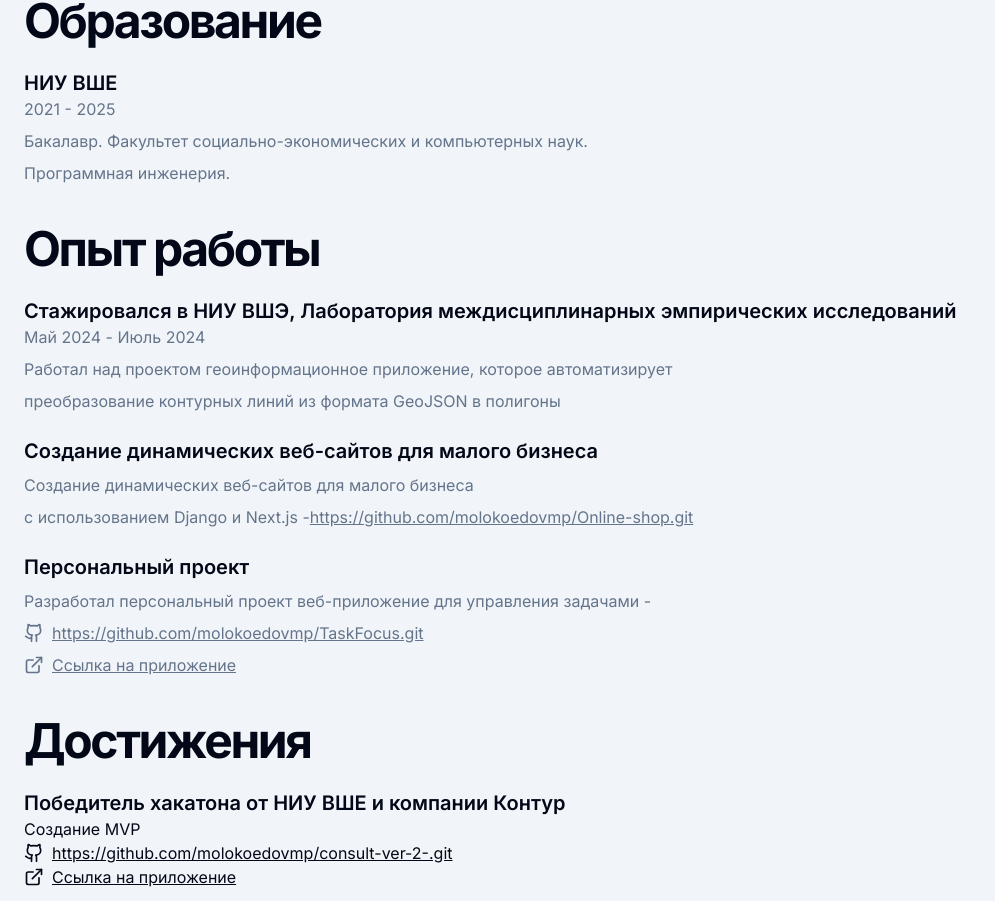
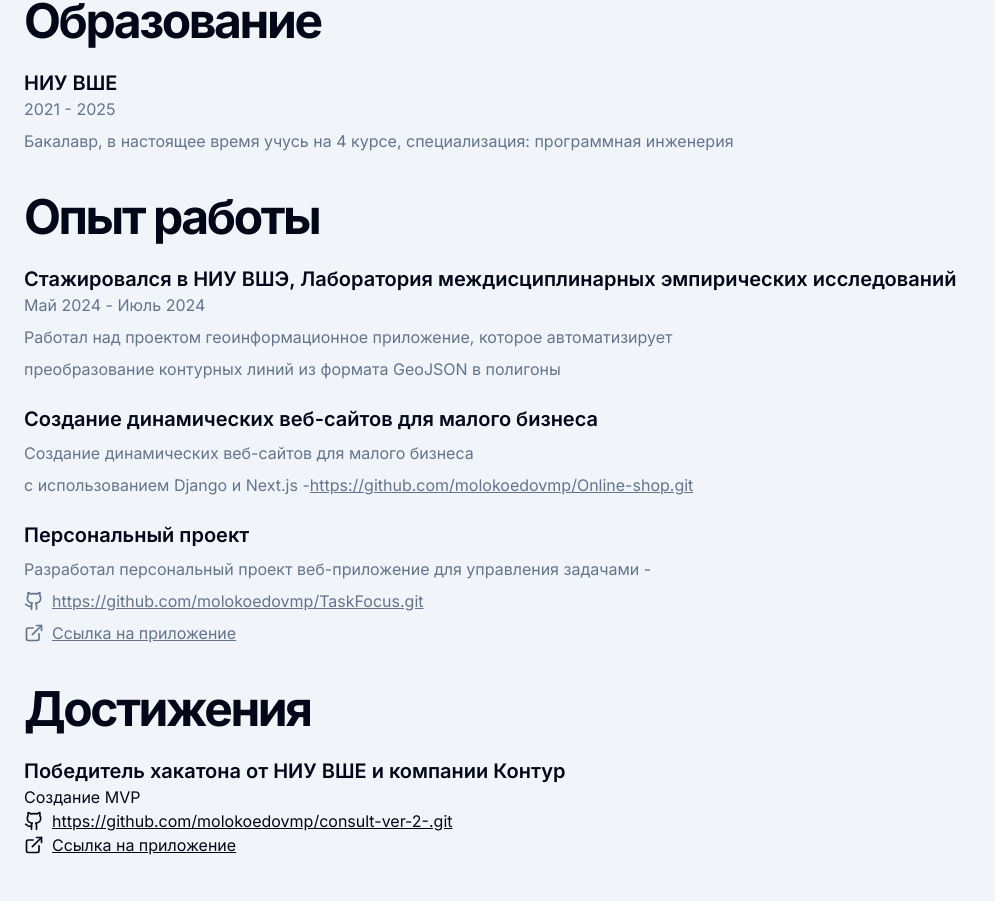
Before and after one commit to molokoedovmp/Resume, a Next.js app: page / in a window 1280 px wide. Shown: the part 795-1696 px from the top of the page, without its empty margins (0-995 px from the left). Built offline with nearby package versions, Linux system fonts and the light colour scheme.

Commit message:
new commit

```diff
--- a/components/component/home-page.tsx
+++ b/components/component/home-page.tsx
@@ -92,8 +92,7 @@ export function HomePage() {
                   <h3 className="text-xl font-semibold">НИУ ВШЕ</h3>
                   <p className="text-muted-foreground">2021 - 2025</p>
                   <ul className="mt-2 space-y-2 text-muted-foreground">
-                    <li>Бакалавр. Факультет социально-экономических и компьютерных наук.</li>
-                    <li>Программная инженерия. </li>
+                    <li>Бакалавр, в настоящее время учусь на 4 курсе, специализация: программная инженерия</li>
                   </ul>
                 </div>
               </div>
```
